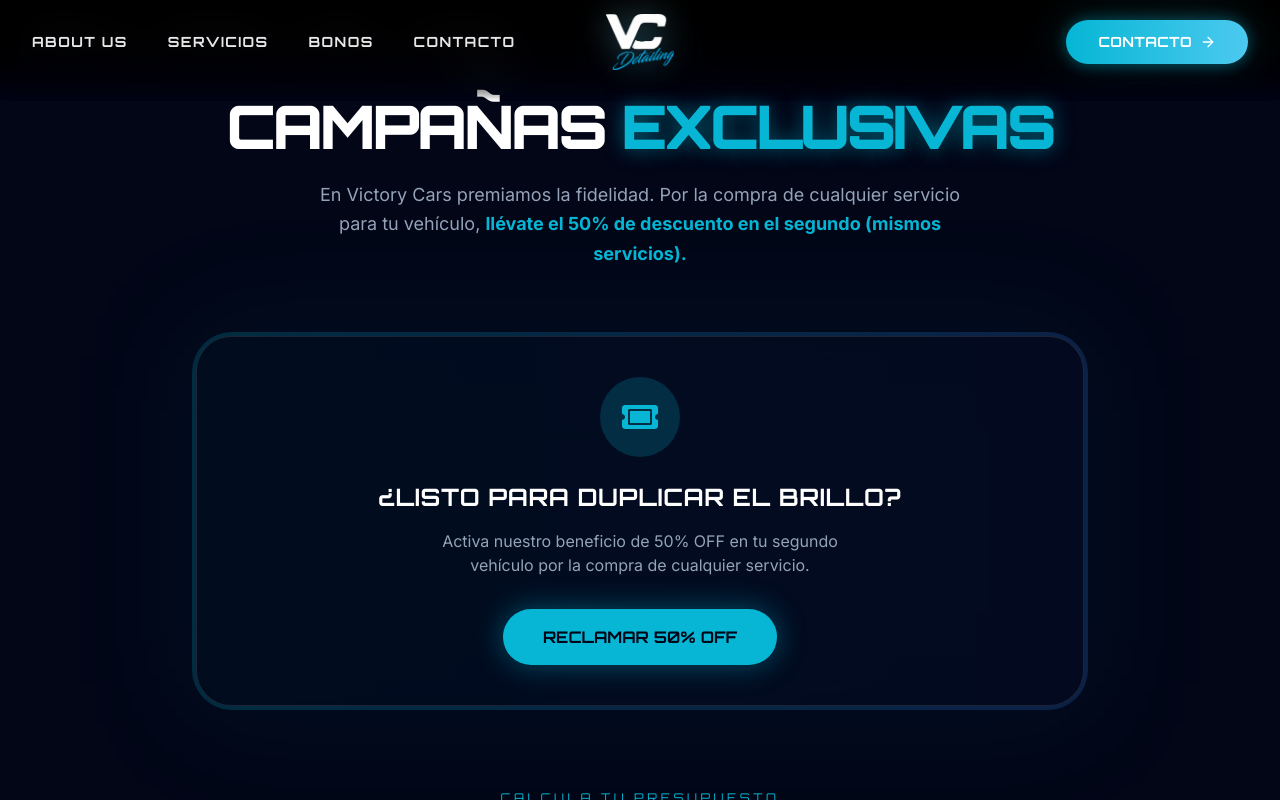
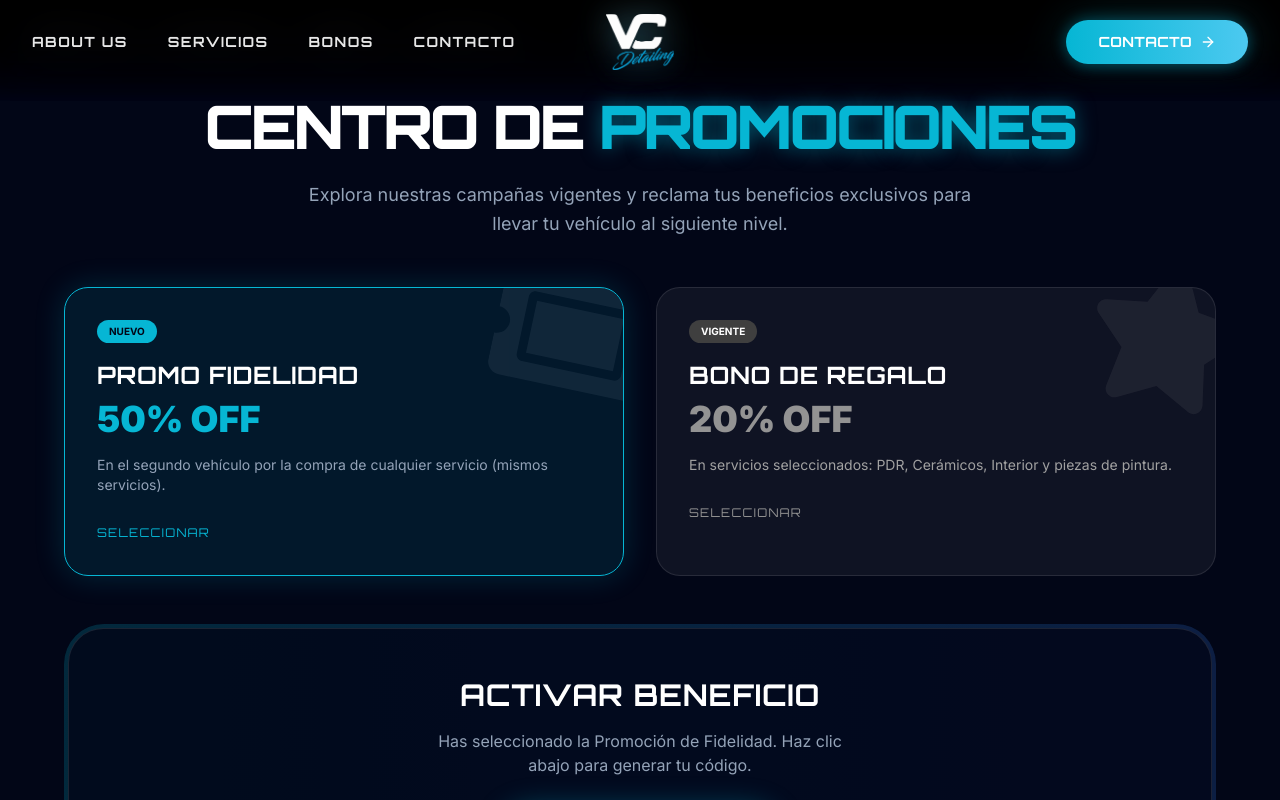
Before and after one commit to toyoneitor3000/flagship-agency, a Next.js app in the folder src/multiverse/victory-cars-detailing/: page /promociones in a window 1280 px wide. Shown: the top 800 px of the page. Built offline with nearby package versions, Linux system fonts and the light colour scheme; a web font is replaced by a local one.

Commit message:
Refactor: Convert Promociones to a Hub with multiple active offers (20% and 50%)

```diff
--- a/src/multiverse/victory-cars-detailing/app/components/Quoter.tsx
+++ b/src/multiverse/victory-cars-detailing/app/components/Quoter.tsx
@@ -80,11 +80,12 @@
             return acc + (service?.prices[selectedVehicle] || 0);
         }, 0);
 
-        const discountPercentage = discountCode === 'victory50' ? 0.50 : 0.20;
+        const isFidelity = discountCode === 'victory50';
+        const discountPercentage = isFidelity ? 0.50 : 0.20;
         const discount = hasDiscount ? subtotal * discountPercentage : 0;
         const total = subtotal - discount;
 
-        return { subtotal, discount, total, percentage: discountPercentage * 100 };
+        return { subtotal, discount, total, percentage: discountPercentage * 100, isFidelity };
     }, [selectedVehicle, selectedServices, hasDiscount, discountCode]);
 
     const formatCurrency = (amount: number) => {
@@ -174,13 +175,13 @@
                             <div className="flex justify-between text-emerald-400 bg-emerald-400/5 p-3 rounded-lg border border-emerald-400/20">
                                 <div className="flex items-center gap-2">
                                     <FaTag size={12} />
-                                    <span>{discountCode === 'victory50' ? 'Promo Fidelidad' : 'Bono de Descuento'} ({totals.percentage}%)</span>
+                                    <span>{totals.isFidelity ? 'Promo Fidelidad' : 'Bono de Descuento'} ({totals.percentage}%)</span>
                                     {discountCode && <span className="text-[10px] bg-emerald-400/20 px-2 py-0.5 rounded font-mono uppercase tracking-wider">{discountCode}</span>}
                                 </div>
                                 <span className="font-inter">-{formatCurrency(totals.discount)}</span>
                             </div>
                         )}
-                        {discountCode === 'victory50' && (
+                        {totals.isFidelity && (
                             <p className="text-[10px] text-brand-cyan/60 uppercase tracking-widest text-right">Aplica para los mismos servicios en el segundo vehículo</p>
                         )}
                     </div>
@@ -197,7 +198,7 @@
 
                     <div className="mt-8">
                         <a
-                            href={`https://wa.me/573157742419?text=Hola!%20Acabo%20de%20hacer%20una%20cotización%20en%20el%20sitio%20web%20para%20mi%20${selectedVehicle === 'auto' ? 'Automóvil' : 'SUV'}.%0A%0AServicios%20interesados:%20${selectedServices.map(sid => SERVICES.find(s => s.id === sid)?.name).join(',%20')}%0A%0A${hasDiscount ? `Tengo%20un%20bono%20del%2020%25%20OFF!%20Código:%20${discountCode}` : ''}`}
+                            href={`https://wa.me/573157742419?text=Hola!%20Acabo%20de%20hacer%20una%20cotización%20en%20el%20sitio%20web%20para%20mi%20${selectedVehicle === 'auto' ? 'Automóvil' : 'SUV'}.%0A%0AServicios%20interesados:%20${selectedServices.map(sid => SERVICES.find(s => s.id === sid)?.name).join(',%20')}%0A%0A${hasDiscount ? `Tengo%20un%20bono%20especial!%20Código:%20${discountCode}` : ''}`}
                             target="_blank"
                             rel="noopener noreferrer"
                             className="block w-full bg-brand-cyan text-brand-dark-blue font-orbitron font-bold py-4 rounded-xl text-center hover:bg-white transition-all duration-300 shadow-[0_0_30px_rgba(6,182,212,0.3)] uppercase tracking-wider"
--- a/src/multiverse/victory-cars-detailing/app/promociones/page.tsx
+++ b/src/multiverse/victory-cars-detailing/app/promociones/page.tsx
@@ -8,7 +8,7 @@
 import Quoter from '../components/Quoter';
 import jsPDF from 'jspdf';
 import { toPng } from 'html-to-image';
-import { FaTicketAlt, FaCopy, FaCheck, FaInfoCircle } from 'react-icons/fa';
+import { FaTicketAlt, FaCopy, FaCheck, FaInfoCircle, FaStar } from 'react-icons/fa';
 
 function PromotionsContent() {
     const searchParams = useSearchParams();
@@ -18,20 +18,19 @@
     const [activePromo, setActivePromo] = useState<'fidelity' | 'standard'>('fidelity');
 
     useEffect(() => {
-        // Check if user came from QR or already has a code
         const savedCode = localStorage.getItem('victory_coupon');
         if (savedCode) {
             setCouponCode(savedCode);
             if (savedCode === 'victory50') setActivePromo('fidelity');
+            else if (savedCode.startsWith('VICTORY20')) setActivePromo('standard');
         } else if (searchParams.get('source') === 'qr') {
-            generateCode();
+            generateCode('fidelity');
         }
     }, [searchParams]);
 
-    const generateCode = (type: 'fidelity' | 'standard' = 'standard') => {
+    const generateCode = (type: 'fidelity' | 'standard') => {
         setIsGenerating(true);
         setActivePromo(type);
-        // Simulate a small delay for "generation" effect
         setTimeout(() => {
             let newCode = '';
             if (type === 'fidelity') {
@@ -46,6 +45,11 @@
         }, 800);
     };
 
+    const resetPromo = () => {
+        setCouponCode(null);
+        localStorage.removeItem('victory_coupon');
+    };
+
     const copyToClipboard = () => {
         if (!couponCode) return;
         navigator.clipboard.writeText(couponCode);
@@ -56,70 +60,99 @@
     const downloadPDF = async () => {
         const element = document.getElementById('flyer-content');
         if (!element) return;
-
         try {
-            // First, ensure all images and fonts are loaded
             await new Promise(r => setTimeout(r, 800));
-
-            // Generate high-quality PNG
             const dataUrl = await toPng(element, {
                 quality: 1,
-                pixelRatio: 3, // Higher pixel ratio for printing quality
+                pixelRatio: 3,
                 skipFonts: false,
                 cacheBust: true,
-                backgroundColor: '#020617', // Match theme background
+                backgroundColor: '#020617',
             });
-
-            // Calculate PDF dimensions based on element aspect ratio
             const width = element.offsetWidth;
             const height = element.offsetHeight;
-            const orientation = width > height ? 'l' : 'p';
-
             const pdf = new jsPDF({
-                orientation,
+                orientation: width > height ? 'l' : 'p',
                 unit: 'px',
                 format: [width, height],
                 hotfixes: ['px_scaling'],
             });
-
             pdf.addImage(dataUrl, 'PNG', 0, 0, width, height, undefined, 'SLOW');
             pdf.save(`Bono-VictoryCars-${couponCode || '2025'}.pdf`);
         } catch (error) {
             console.error('Error generating PDF:', error);
-            alert('Error al generar el PDF. Por favor intenta de nuevo.');
+            alert('Error al generar el PDF.');
         }
     };
 
     return (
         <main className="flex-grow pt-24 pb-12 px-4">
             {/* Hero Section */}
-            <div className="max-w-4xl mx-auto text-center mb-16">
+            <div className="max-w-4xl mx-auto text-center mb-12">
                 <h1 className="text-4xl md:text-6xl font-orbitron font-black text-white mb-6 uppercase tracking-tighter">
-                    Campañas <span className="text-brand-cyan text-glow">Exclusivas</span>
+                    Centro de <span className="text-brand-cyan text-glow">Promociones</span>
                 </h1>
                 <p className="text-slate-400 font-inter max-w-2xl mx-auto text-lg leading-relaxed">
-                    En Victory Cars premiamos la fidelidad. Por la compra de cualquier servicio para tu vehículo, <span className="text-brand-cyan font-bold">llévate el 50% de descuento en el segundo (mismos servicios).</span>
+                    Explora nuestras campañas vigentes y reclama tus beneficios exclusivos para llevar tu vehículo al siguiente nivel.
                 </p>
             </div>
 
-            {/* Coupon Section */}
-            <section className="max-w-4xl mx-auto mb-20">
+            {/* Promotions Hub */}
+            <section className="max-w-6xl mx-auto mb-20">
+                <div className="grid md:grid-cols-2 gap-8 mb-12">
+                    {/* Fidelity Promo Card */}
+                    <div className={`relative p-8 rounded-3xl border transition-all duration-500 cursor-pointer overflow-hidden ${activePromo === 'fidelity' ? 'bg-brand-cyan/10 border-brand-cyan shadow-[0_0_30px_rgba(6,182,212,0.2)]' : 'bg-white/5 border-white/10 grayscale hover:grayscale-0'}`}
+                        onClick={() => { setActivePromo('fidelity'); if (couponCode?.startsWith('VICTORY20')) setCouponCode(null); }}>
+                        <div className="relative z-10">
+                            <div className="bg-brand-cyan text-brand-dark-blue font-bold px-3 py-1 rounded-full text-[10px] w-fit mb-4">NUEVO</div>
+                            <h3 className="text-2xl font-orbitron font-bold text-white mb-2">PROMO FIDELIDAD</h3>
+                            <p className="text-4xl font-black text-brand-cyan mb-4">50% OFF</p>
+                            <p className="text-slate-400 text-sm mb-6">En el segundo vehículo por la compra de cualquier servicio (mismos servicios).</p>
+                            {activePromo === 'fidelity' && couponCode === 'victory50' ? (
+                                <div className="flex items-center gap-2 text-brand-cyan font-bold"><FaCheck /> ACTIVADO</div>
+                            ) : (
+                                <button className="text-brand-cyan font-orbitron text-xs tracking-widest hover:underline">SELECCIONAR</button>
+                            )}
+                        </div>
+                        <div className="absolute top-0 right-0 -mr-8 -mt-8 opacity-10">
+                            <FaTicketAlt size={160} className="rotate-12" />
+                        </div>
+                    </div>
+
+                    {/* Standard Promo Card */}
+                    <div className={`relative p-8 rounded-3xl border transition-all duration-500 cursor-pointer overflow-hidden ${activePromo === 'standard' ? 'bg-brand-cyan/10 border-brand-cyan shadow-[0_0_30px_rgba(6,182,212,0.2)]' : 'bg-white/5 border-white/10 grayscale hover:grayscale-0'}`}
+                        onClick={() => { setActivePromo('standard'); if (couponCode === 'victory50') setCouponCode(null); }}>
+                        <div className="relative z-10">
+                            <div className="bg-slate-700 text-white font-bold px-3 py-1 rounded-full text-[10px] w-fit mb-4">VIGENTE</div>
+                            <h3 className="text-2xl font-orbitron font-bold text-white mb-2">BONO DE REGALO</h3>
+                            <p className="text-4xl font-black text-brand-cyan mb-4">20% OFF</p>
+                            <p className="text-slate-400 text-sm mb-6">En servicios seleccionados: PDR, Cerámicos, Interior y piezas de pintura.</p>
+                            {activePromo === 'standard' && couponCode?.startsWith('VICTORY20') ? (
+                                <div className="flex items-center gap-2 text-brand-cyan font-bold"><FaCheck /> ACTIVADO</div>
+                            ) : (
+                                <button className="text-brand-cyan font-orbitron text-xs tracking-widest hover:underline">SELECCIONAR</button>
+                            )}
+                        </div>
+                        <div className="absolute top-0 right-0 -mr-8 -mt-8 opacity-10">
+                            <FaStar size={160} className="rotate-12" />
+                        </div>
+                    </div>
+                </div>
+
+                {/* Active Coupon Detail */}
                 <div className="relative group p-1 rounded-[2.5rem] bg-gradient-to-r from-brand-cyan/20 to-blue-500/20 backdrop-blur-2xl">
-                    <div className="absolute -inset-4 bg-brand-cyan/10 blur-3xl opacity-50" />
-
                     {!couponCode ? (
-                        <div className="relative bg-brand-dark-blue/80 rounded-[2.2rem] p-10 text-center border border-white/10">
-                            <div className="w-20 h-20 bg-brand-cyan/20 rounded-full flex items-center justify-center mx-auto mb-6 text-brand-cyan">
-                                <FaTicketAlt size={36} />
-                            </div>
-                            <h2 className="text-2xl font-orbitron font-bold text-white mb-4 uppercase">¿Listo para duplicar el brillo?</h2>
-                            <p className="text-slate-400 mb-8 max-w-md mx-auto">Activa nuestro beneficio de 50% OFF en tu segundo vehículo por la compra de cualquier servicio.</p>
+                        <div className="relative bg-brand-dark-blue/80 rounded-[2.2rem] p-12 text-center border border-white/10">
+                            <h2 className="text-3xl font-orbitron font-bold text-white mb-4 uppercase">Activar Beneficio</h2>
+                            <p className="text-slate-400 mb-8 max-w-md mx-auto">
+                                Has seleccionado la {activePromo === 'fidelity' ? 'Promoción de Fidelidad' : 'Promoción de Regalo'}. Haz clic abajo para generar tu código.
+                            </p>
                             <button
-                                onClick={() => generateCode('fidelity')}
+                                onClick={() => generateCode(activePromo)}
                                 disabled={isGenerating}
-                                className="bg-brand-cyan text-brand-dark-blue font-orbitron font-bold py-4 px-10 rounded-full hover:bg-white transition-all duration-300 disabled:opacity-50 shadow-[0_0_30px_rgba(6,182,212,0.4)]"
+                                className="bg-brand-cyan text-brand-dark-blue font-orbitron font-bold py-4 px-12 rounded-full hover:bg-white transition-all duration-300 disabled:opacity-50 shadow-[0_0_30px_rgba(6,182,212,0.4)]"
                             >
-                                {isGenerating ? 'ACTIVANDO BENEFICIO...' : 'RECLAMAR 50% OFF'}
+                                {isGenerating ? 'GENERANDO...' : `OBTENER ${activePromo === 'fidelity' ? '50%' : '20%'} OFF`}
                             </button>
                         </div>
                     ) : (
@@ -128,28 +161,26 @@
                                 <div>
                                     <div className="flex items-center gap-3 text-brand-cyan mb-4">
                                         <FaCheck className="animate-pulse" />
-                                        <span className="text-xs font-orbitron uppercase tracking-widest">{activePromo === 'fidelity' ? 'Promo Fidelidad Activa' : 'Bono Activado'}</span>
+                                        <span className="text-xs font-orbitron uppercase tracking-widest">Beneficio Activado</span>
                                     </div>
                                     <h2 className="text-3xl font-orbitron font-bold text-white mb-4 uppercase leading-tight">
-                                        Tu código de <span className="text-brand-cyan">Victoria</span>
+                                        Tu código <span className="text-brand-cyan">Victoria</span>
                                     </h2>
                                     <div className="flex gap-2 mb-6">
                                         <div className="flex-grow bg-black/50 border border-brand-cyan/30 rounded-xl p-4 flex items-center justify-between">
                                             <span className="text-2xl font-mono font-bold text-brand-cyan tracking-widest">{couponCode}</span>
-                                            <button
-                                                onClick={copyToClipboard}
-                                                className="text-slate-500 hover:text-brand-cyan transition-colors"
-                                            >
+                                            <button onClick={copyToClipboard} className="text-slate-500 hover:text-brand-cyan transition-colors">
                                                 {copied ? <FaCheck className="text-emerald-400" /> : <FaCopy />}
                                             </button>
                                         </div>
                                     </div>
-                                    <div className="flex items-start gap-3 bg-white/5 p-4 rounded-xl border border-white/5">
+                                    <div className="flex items-start gap-3 bg-white/5 p-4 rounded-xl border border-white/5 mb-6">
                                         <FaInfoCircle className="text-brand-cyan mt-1 shrink-0" />
                                         <p className="text-xs text-slate-400 leading-relaxed">
-                                            Presenta este código al momento de tu agendamiento para redimir un {activePromo === 'fidelity' ? '50% de descuento en el segundo vehículo (mismos servicios).' : '20% de descuento en servicios seleccionados.'}
+                                            Presenta este código al momento de tu agendamiento. {activePromo === 'fidelity' ? 'Válido para el mismo servicio en un segundo vehículo.' : 'Válido para servicios seleccionados.'}
                                         </p>
                                     </div>
+                                    <button onClick={resetPromo} className="text-slate-500 text-[10px] hover:text-white transition-colors uppercase tracking-widest">Cambiar por otra promoción</button>
                                 </div>
                                 <div className="flex flex-col items-center gap-4">
                                     <div className="scale-75 md:scale-90 origin-center">
@@ -157,10 +188,7 @@
                                             <PromoFlyer discount={activePromo === 'fidelity' ? "50%" : "20%"} promoTitle={activePromo === 'fidelity' ? "Promo Fidelidad" : "Bono de Regalo"} />
                                         </div>
                                     </div>
-                                    <button
-                                        onClick={downloadPDF}
-                                        className="w-full bg-white/10 hover:bg-white text-white hover:text-brand-dark-blue border border-white/10 font-orbitron font-bold py-3 rounded-xl transition-all flex items-center justify-center gap-2"
-                                    >
+                                    <button onClick={downloadPDF} className="w-full bg-white/10 hover:bg-white text-white hover:text-brand-dark-blue border border-white/10 font-orbitron font-bold py-3 rounded-xl transition-all flex items-center justify-center gap-2">
                                         DESCARGAR BONO PDF
                                     </button>
                                 </div>
```
